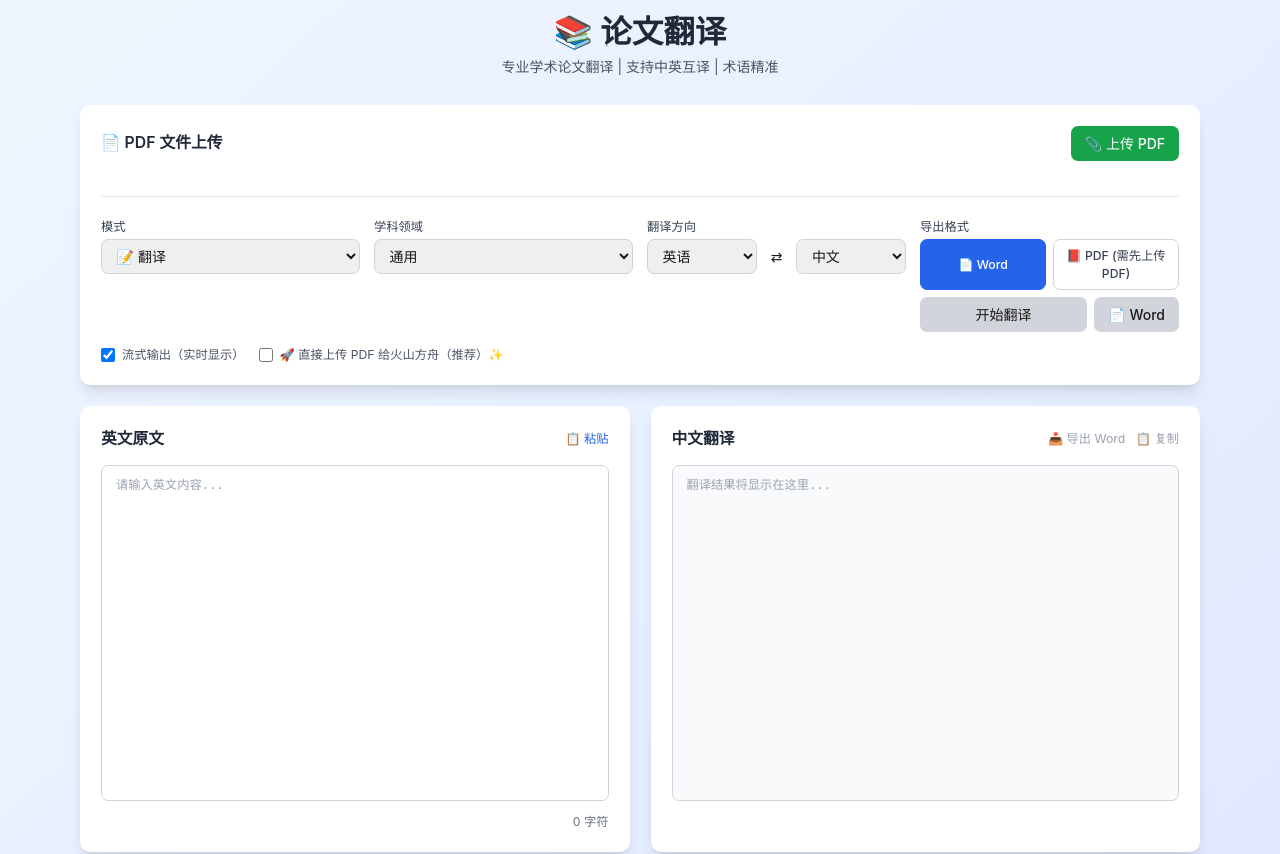
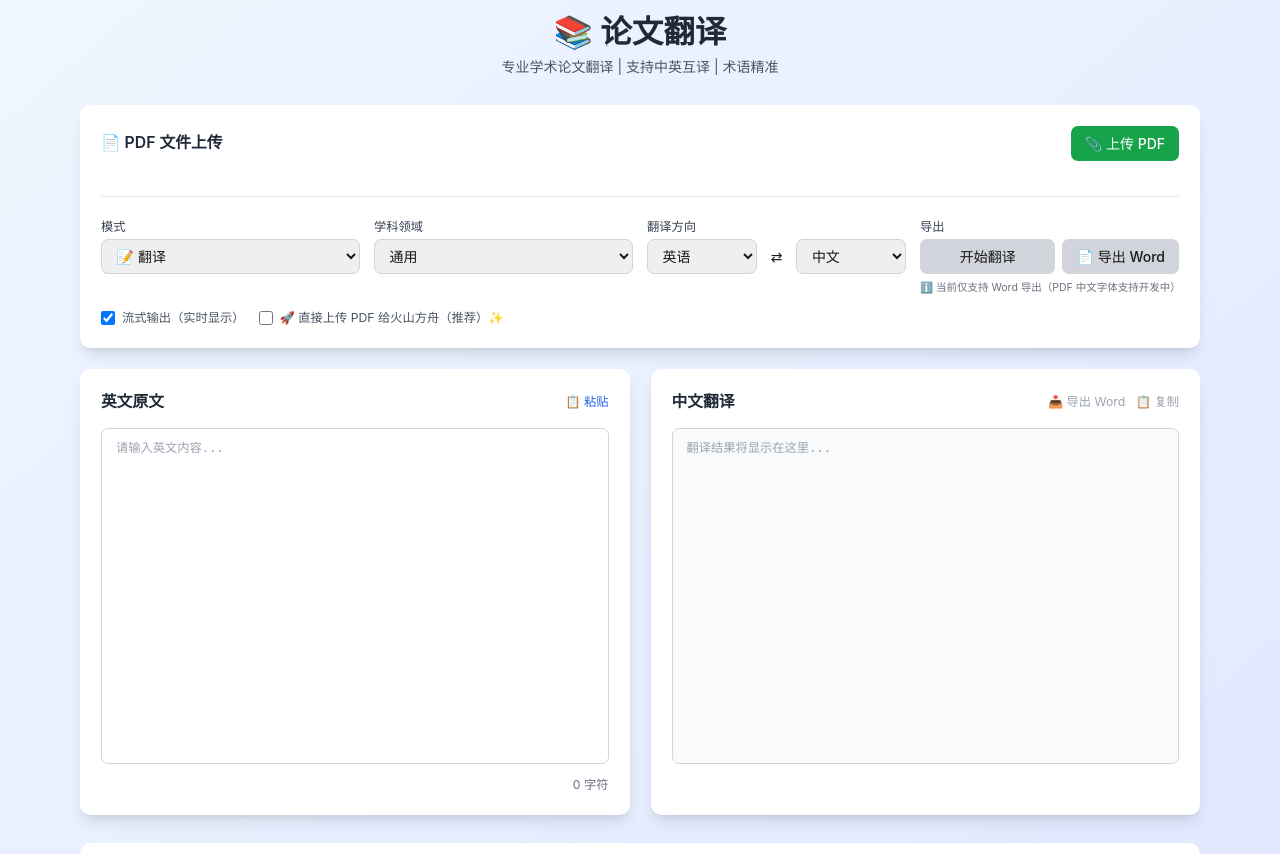
Before and after one commit to ling1-1/paper-assistant, a Next.js app: page /translate in a window 1280 px wide. Shown: the top 854 px of the page. Built offline with nearby package versions, Linux system fonts and the light colour scheme.

Commit message:
fix: 修复两个关键错误
1. node-fetch 导入错误:
   - 移除 node-fetch 依赖
   - 使用原生 fetch (Node.js 18+ 支持)

2. PDF 导出中文字体错误:
   - pdf-lib StandardFonts 不支持中文
   - 暂时移除 PDF 导出功能
   - 仅保留 Word 导出（功能正常）

```diff
--- a/pages/api/translate-direct.js
+++ b/pages/api/translate-direct.js
@@ -1,8 +1,5 @@
 // pages/api/translate-direct.js — 直接上传 PDF 给火山方舟翻译
-import { createRequire } from 'module';
-
-const require = createRequire(import.meta.url);
-const fetch = require('node-fetch');
+// 使用原生 fetch（Node.js 18+ 支持）
 
 export const config = {
   api: {
--- a/pages/translate.js
+++ b/pages/translate.js
@@ -259,24 +259,8 @@ export default function TranslatePage() {
     setError('');
 
     try {
-      let response;
-      let data;
-
-      if (exportFormat === 'pdf' && pdfBase64) {
-        // PDF 覆盖导出（保留原排版）
-        response = await fetch('/api/export-pdf-overlay', {
-          method: 'POST',
-          headers: { 'Content-Type': 'application/json' },
-          body: JSON.stringify({
-            originalPdfBase64: pdfBase64,
-            translatedText: outputText,
-            filename: pdfName || 'translation',
-            originalFilename: pdfName,
-          }),
-        });
-      } else {
       // Word 导出（纯文本）
-        response = await fetch('/api/export-docx', {
+      const response = await fetch('/api/export-docx', {
         method: 'POST',
         headers: { 'Content-Type': 'application/json' },
         body: JSON.stringify({
@@ -288,9 +272,8 @@ export default function TranslatePage() {
           mode,
         }),
       });
-      }
 
-      data = await response.json();
+      const data = await response.json();
 
       if (!response.ok) {
         throw new Error(data.error || data.message || '导出失败');
@@ -459,32 +442,8 @@ export default function TranslatePage() {
               {/* 操作按钮 */}
               <div>
                 <label className="block text-sm font-medium text-gray-700 mb-1">
-                  导出格式
+                  导出
                 </label>
-                <div className="flex gap-2 mb-2">
-                  <button
-                    onClick={() => setExportFormat('docx')}
-                    className={`flex-1 px-3 py-2 rounded-lg text-sm font-medium transition-all border ${
-                      exportFormat === 'docx'
-                        ? 'bg-blue-600 text-white border-blue-600'
-                        : 'bg-white text-gray-700 border-gray-300 hover:bg-gray-50'
-                    }`}
-                  >
-                    📄 Word
-                  </button>
-                  <button
-                    onClick={() => setExportFormat('pdf')}
-                    className={`flex-1 px-3 py-2 rounded-lg text-sm font-medium transition-all border ${
-                      exportFormat === 'pdf'
-                        ? 'bg-red-600 text-white border-red-600'
-                        : 'bg-white text-gray-700 border-gray-300 hover:bg-gray-50'
-                    }`}
-                    title="PDF 覆盖导出（保留原排版）✨"
-                    disabled={!pdfBase64}
-                  >
-                    📕 PDF {!pdfBase64 && '(需先上传 PDF)'}
-                  </button>
-                </div>
                 <div className="flex gap-2">
                   <button
                     onClick={handleTranslate}
@@ -503,15 +462,16 @@ export default function TranslatePage() {
                     className={`px-4 py-2 rounded-lg font-medium transition-all ${
                       isExporting || !outputText
                         ? 'bg-gray-300 cursor-not-allowed'
-                        : exportFormat === 'pdf'
-                          ? 'bg-red-600 text-white hover:bg-red-700'
                         : 'bg-purple-600 text-white hover:bg-purple-700'
                     }`}
-                    title={exportFormat === 'pdf' ? 'PDF 覆盖导出（保留原排版）' : '导出为 Word 文档'}
+                    title="导出为 Word 文档"
                   >
-                    {isExporting ? '导出中...' : (exportFormat === 'pdf' ? '📕 PDF' : '📄 Word')}
+                    {isExporting ? '导出中...' : '📄 导出 Word'}
                   </button>
                 </div>
+                <p className="mt-2 text-xs text-gray-500">
+                  ℹ️ 当前仅支持 Word 导出（PDF 中文字体支持开发中）
+                </p>
               </div>
             </div>
 
```
Lines whose indentation alone changed are shown as unchanged.
